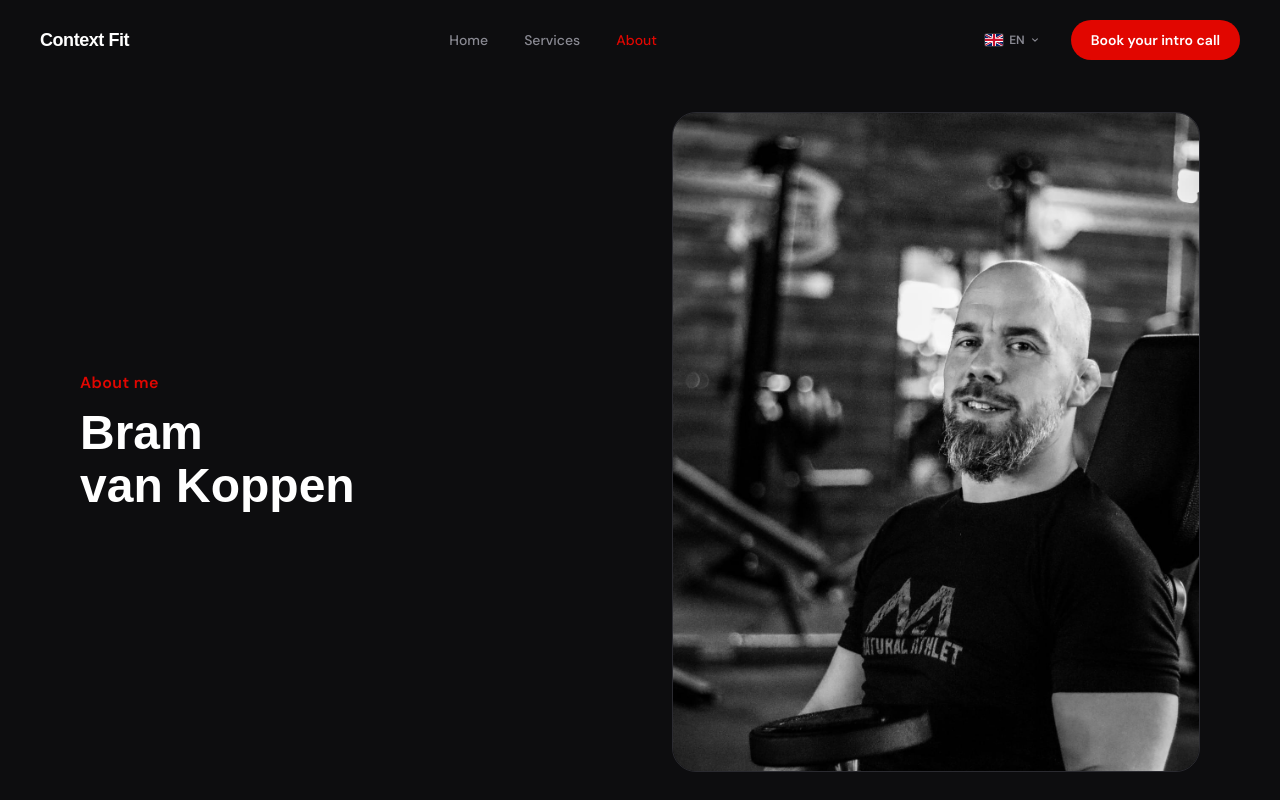
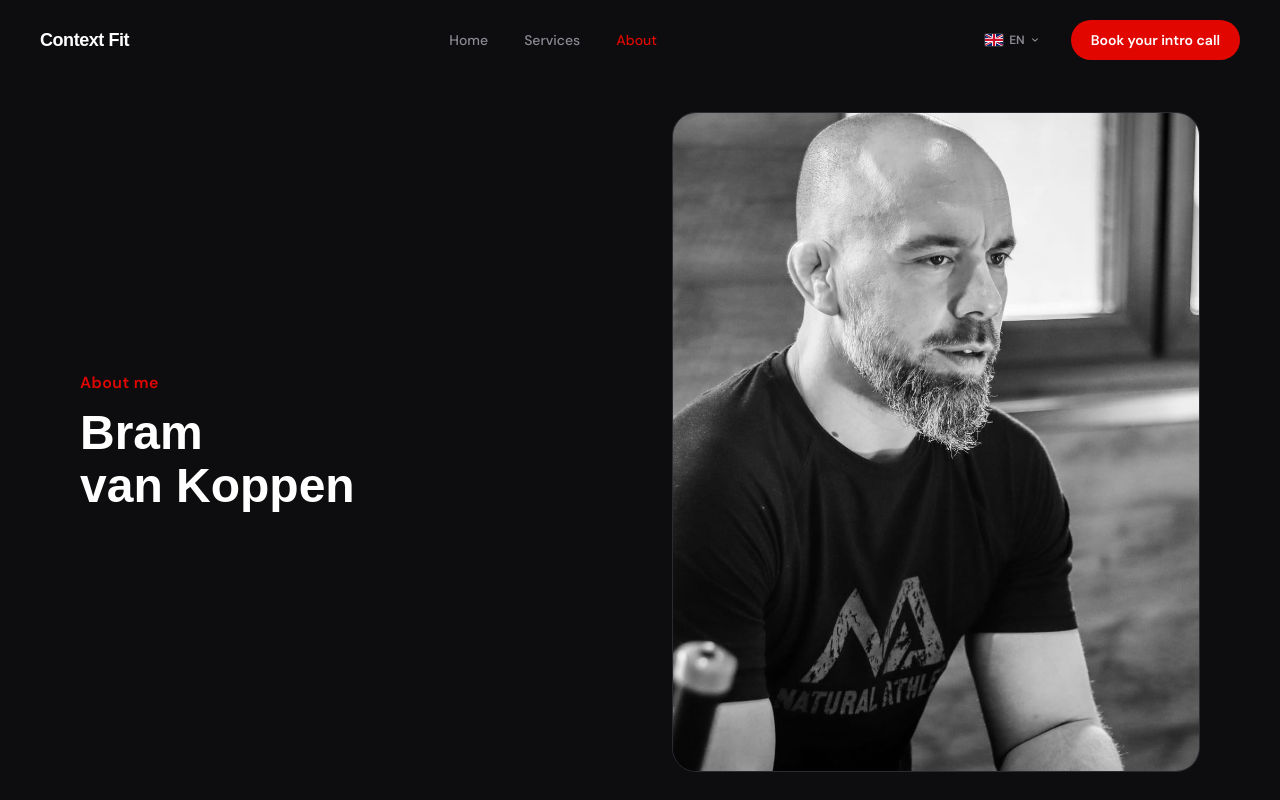
Before and after one commit to SorcG/context-fit, a Next.js app: page /en/ueber-mich in a window 1280 px wide. Shown: the top 800 px of the page. Built offline with nearby package versions, Linux system fonts and the light colour scheme; a web font is replaced by a local one.

Commit message:
Anpassungen Bilder

```diff
--- a/app/[locale]/ueber-mich/page.tsx
+++ b/app/[locale]/ueber-mich/page.tsx
@@ -69,8 +69,8 @@ export default async function UeberMichPage({
       <PageHeader
         eyebrow={t("eyebrow")}
         title={"Bram\nvan Koppen"}
-        image="/images/smile_with_curl.jpeg"
-        alt={tAlt("smileWithCurl")}
+        image="/images/bram_sideshot.jpeg"
+        alt={tAlt("bramSideshot")}
         mobileHeight="h-[60dvh] min-h-[480px]"
       />
 
--- a/messages/de.json
+++ b/messages/de.json
@@ -69,7 +69,8 @@
     "nachher": "Bram nach der Transformation, Ansicht {n}",
     "fettanteilMann": "Körperfett-Referenzbilder für Männer bei 5, 10, 15, 20, 25 und 30+ Prozent",
     "fettanteilFrau": "Körperfett-Referenzbilder für Frauen bei 5, 10, 15, 20, 25 und 30+ Prozent",
-    "squatSideshot": "Bram beim Kniebeugen-Training im Fitnessstudio"
+    "squatSideshot": "Bram beim Kniebeugen-Training im Fitnessstudio",
+    "bramSideshot": "Bram im Gespräch, seitlich sitzend im Fitnessstudio"
   },
   "Home": {
     "hero": {
--- a/messages/en.json
+++ b/messages/en.json
@@ -65,7 +65,8 @@
     "nachher": "Bram after the transformation, view {n}",
     "fettanteilMann": "Body fat reference photos for men at 5, 10, 15, 20, 25 and 30+ percent",
     "fettanteilFrau": "Body fat reference photos for women at 5, 10, 15, 20, 25 and 30+ percent",
-    "squatSideshot": "Bram doing squats in the gym"
+    "squatSideshot": "Bram doing squats in the gym",
+    "bramSideshot": "Bram in conversation, seated sideways in the gym"
   },
   "Home": {
     "hero": {
--- a/messages/nl.json
+++ b/messages/nl.json
@@ -65,7 +65,8 @@
     "nachher": "Bram na de transformatie, aanzicht {n}",
     "fettanteilMann": "Vetpercentage-referentiefoto's voor mannen bij 5, 10, 15, 20, 25 en 30+ procent",
     "fettanteilFrau": "Vetpercentage-referentiefoto's voor vrouwen bij 5, 10, 15, 20, 25 en 30+ procent",
-    "squatSideshot": "Bram doet squats in de sportschool"
+    "squatSideshot": "Bram doet squats in de sportschool",
+    "bramSideshot": "Bram in gesprek, zijwaarts zittend in de sportschool"
   },
   "Home": {
     "hero": {
```
